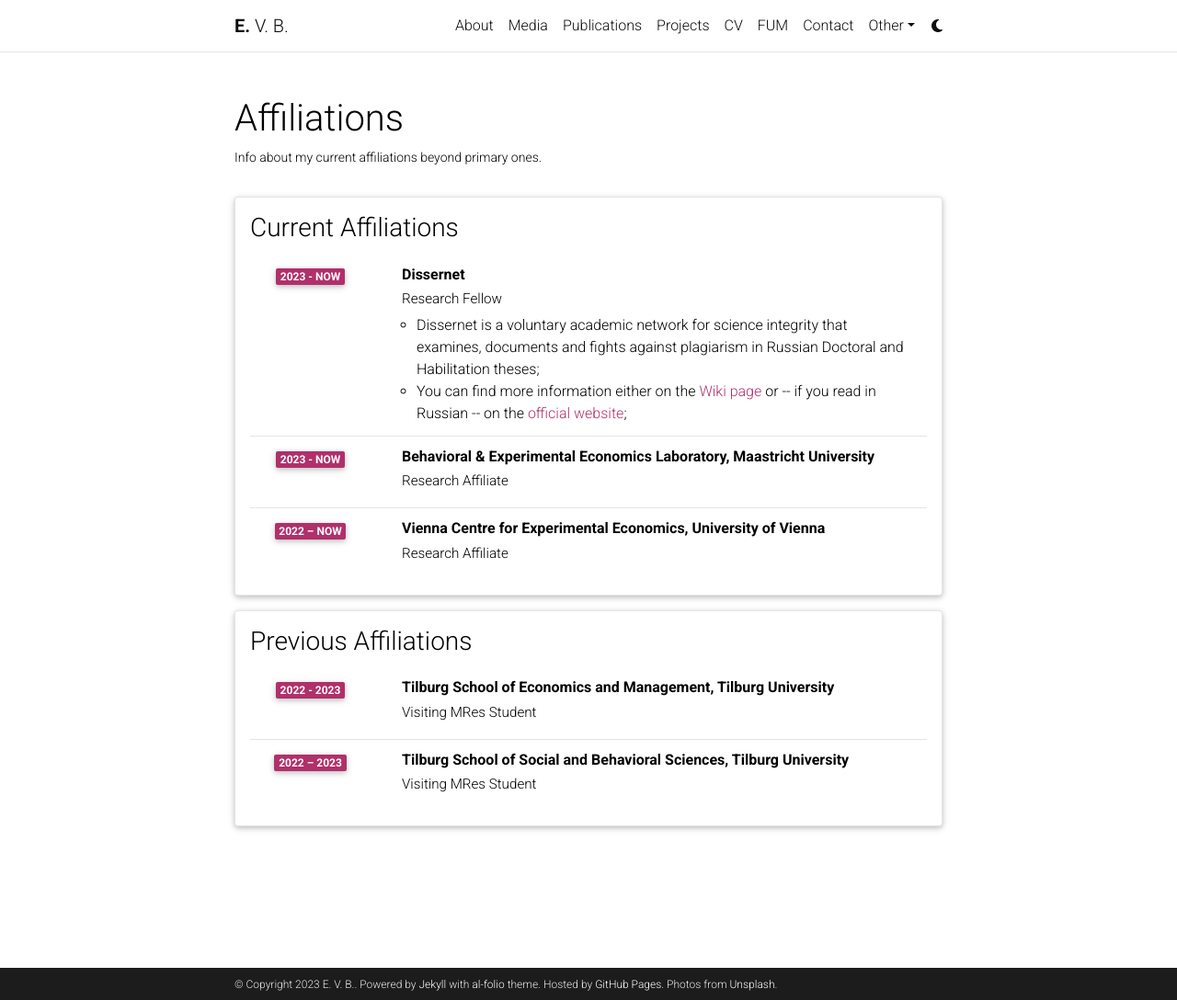
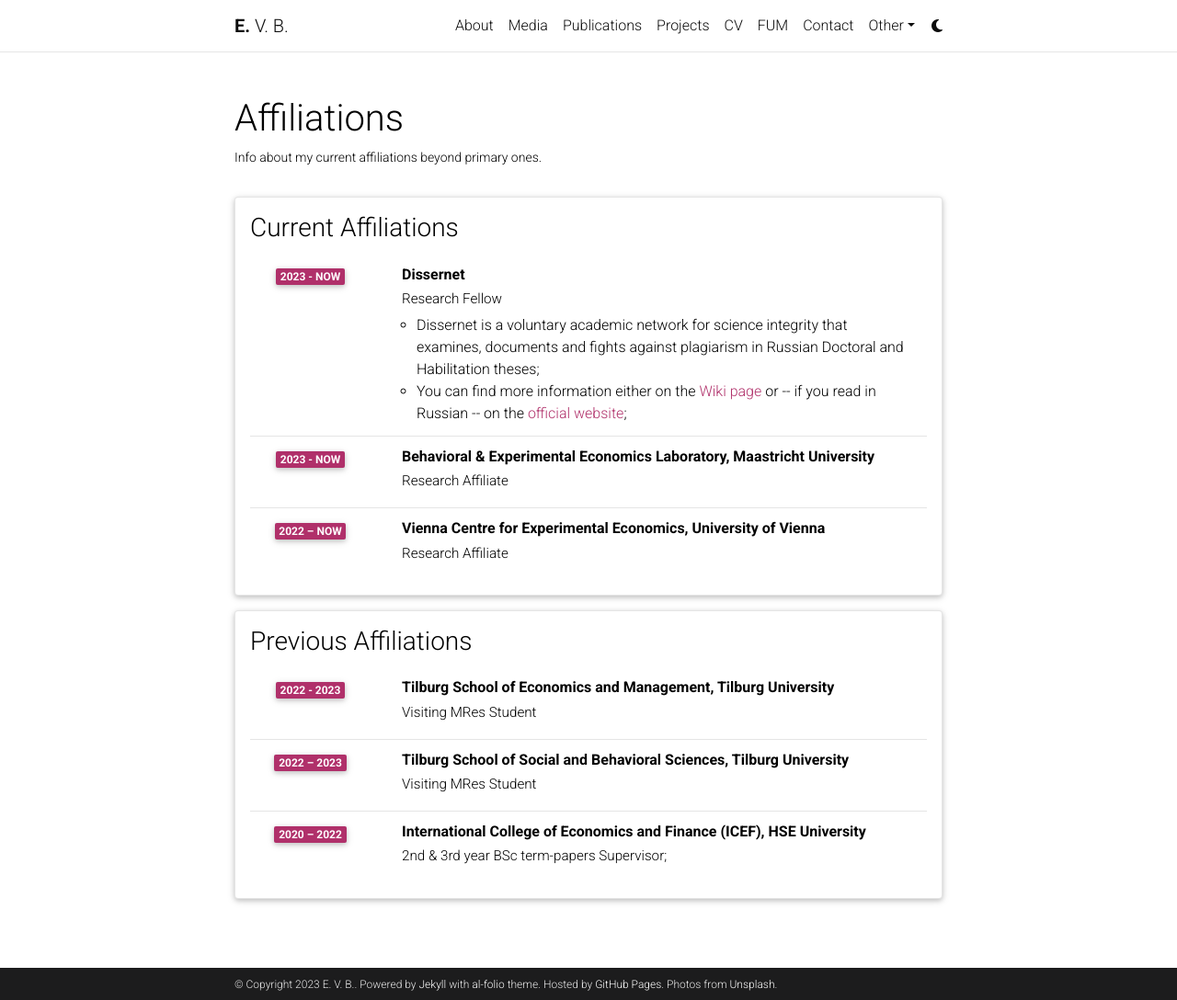
Before and after one commit to egorbronnikov/egorbronnikov.github.io, a Jekyll site: the page built from _pages/affiliations.md, in a window 1280 px wide and 1088 px high. Shown: the whole window at 92% size. Built offline with Jekyll 4.4.1, drawn with Linux system fonts in a browser that asks for light colours; comment, search, counter and statistics services are not loaded; a style sheet for code colours, icons or effects is not loaded.

Commit message:
Update affiliations.yml

```diff
--- a/_data/affiliations.yml
+++ b/_data/affiliations.yml
@@ -23,3 +23,6 @@
     - title: Tilburg School of Social and Behavioral Sciences, Tilburg University
       institution: Visiting MRes Student
       year: 2022 – 2023
+    - title: International College of Economics and Finance (ICEF), HSE University
+      institution: 2nd & 3rd year BSc term-papers Supervisor;
+      year: 2020 – 2022
```
